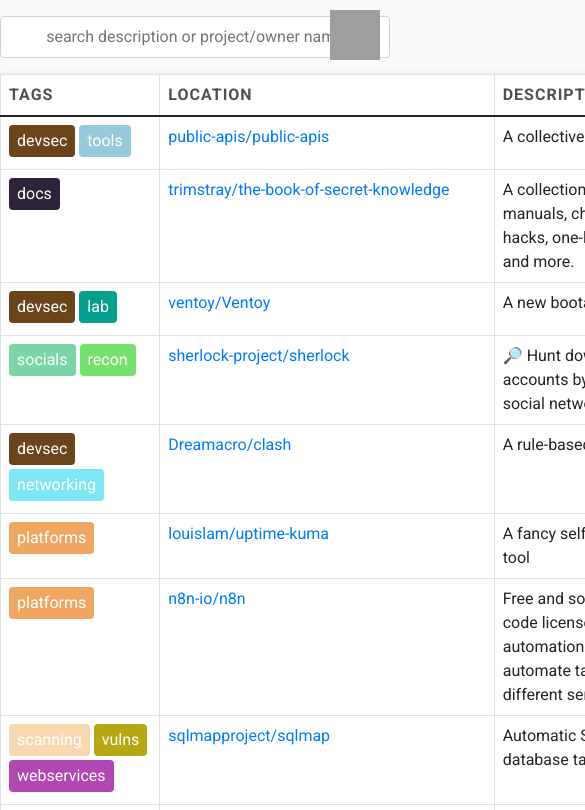
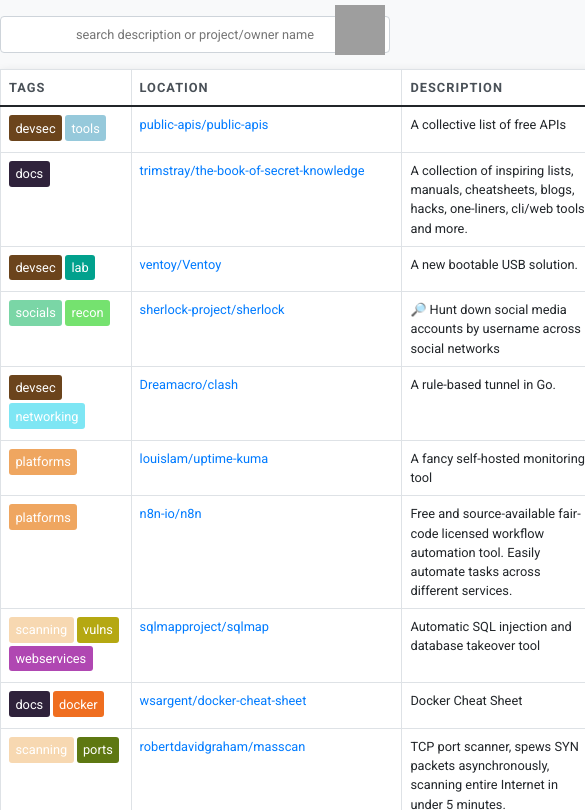
Before and after one commit to joshhighet/securitytools, a plain HTML site: page docs/index.html in a window 390 px wide. Shown: the top 810 px of the page, 585 px wide, since content can reach past the window. Drawn offline with nearby package versions, Linux system fonts and the light colour scheme; grey boxes are pictures that could not be loaded.

Commit message:
dynamic pagewidth

```diff
--- a/docs/index.html
+++ b/docs/index.html
@@ -1,13 +1,15 @@
 <!DOCTYPE html>
 <html>
     <head>
-        <title>securitytools</title>
+        <title>securitytools: quality opensauce projects</title>
         <link href="https://cdn.jsdelivr.net/npm/bootstrap@5.1.3/dist/css/bootstrap.min.css" rel="stylesheet" crossorigin="anonymous" />
         <script src="https://cdn.jsdelivr.net/npm/vue@2.6.14/dist/vue.min.js"></script>
         <script src="https://cdn.jsdelivr.net/npm/fetch-polyfill"></script>
         <link href="https://fonts.googleapis.com/css2?family=Roboto:wght@400;700&display=swap" rel="stylesheet" />
         <link rel="stylesheet" href="sectools.css" />
         <link rel="stylesheet" href="https://cdnjs.cloudflare.com/ajax/libs/font-awesome/6.1.0/css/all.min.css" crossorigin="anonymous" />
+        <meta name="viewport" content="width=device-width, initial-scale=1">
+        <link rel="icon" type="image/png" href="https://github.com/joshhighet.png">
     </head>
     <body>
         <a id="github-icon" class="github-icon" href="https://github.com/joshhighet/securitytools" target="_blank" @mouseleave="showBanner">
@@ -15,8 +17,10 @@
         </a>
         <div id="bottom-banner" class="credit-banner" @mouseleave="hideBanner">a project by <a href="https://joshhighet.com" target="_blank" style="color: white; text-decoration: underline;">joshhighet</a></div>
         <div id="app">
-            <div class="search-container">
-                <input type="text" v-model="searchQuery" placeholder="search description or project/owner name" />
+            <div class="search-wrapper">
+                <div class="search-container">
+                    <input type="text" v-model="searchQuery" placeholder="search description or project/owner name" />
+                </div>
             </div>
             <table class="table table-bordered table-hover">
                 <thead>
--- a/docs/sectools.css
+++ b/docs/sectools.css
@@ -1,6 +1,8 @@
 body {
     font-family: 'Roboto', sans-serif;
     background-color: #f8f9fa;
+    margin: 0;
+    padding: 0;
 }
 h1 {
     font-weight: bold;
@@ -17,6 +19,7 @@ table {
     box-shadow: 0 2px 10px rgba(0, 0, 0, 0.1);
     background-color: #ffffff;
     border-radius: 0.25rem;
+    width: 100%;
 }
 th {
     background-color: #f8f9fa;
@@ -51,20 +54,25 @@ a:hover {
     color: #0056b3;
     text-decoration: underline;
 }
+.search-wrapper {
+    display: flex;
+    justify-content: center;
+    margin-top: 1rem;
+    margin-bottom: 1rem;
+}
 .search-container {
-    margin-bottom: 1rem;
-    text-align: center;
-    margin-top: 1rem;
+    width: 100%;
+    max-width: 400px;
+    padding: 0 1rem;
 }
-
 input[type="text"] {
     padding: 0.5rem;
     font-size: 1rem;
     border: 1px solid #ced4da;
     border-radius: 4px;
     width: 100%;
-    max-width: 400px;
     text-align: center;
+    box-sizing: border-box;
 }
 .tag-badge {
     display: inline-block;
@@ -75,9 +83,8 @@ input[type="text"] {
     margin-bottom: 4px;
     cursor: pointer;
 }
-
 .tag-selected {
-background-color: #0056b3;
+    background-color: #0056b3;
 }
 .credit-banner {
     position: fixed;
@@ -96,3 +103,34 @@ background-color: #0056b3;
     right: 10px;
     z-index: 1000;
 }
+@media screen and (max-width: 767px) {
+    table {
+        font-size: 0.8rem;
+    }
+    .search-container {
+        padding: 0;
+    }
+    th {
+        padding: 0.5rem;
+    }
+    th::after {
+        right: 5px;
+    }
+    input[type="text"] {
+        font-size: 0.8rem
+    }
+    .tag-badge {
+        padding: 0.2rem 0.4rem;
+        font-size: 0.8rem;
+        border-radius: 3px;
+        margin-right: 3px;
+        margin-bottom: 3px;
+    }
+    .github-icon {
+        top: 5px;
+        right: 5px;
+    }
+}
+#app {
+    padding-bottom: 50px;
+}
```
